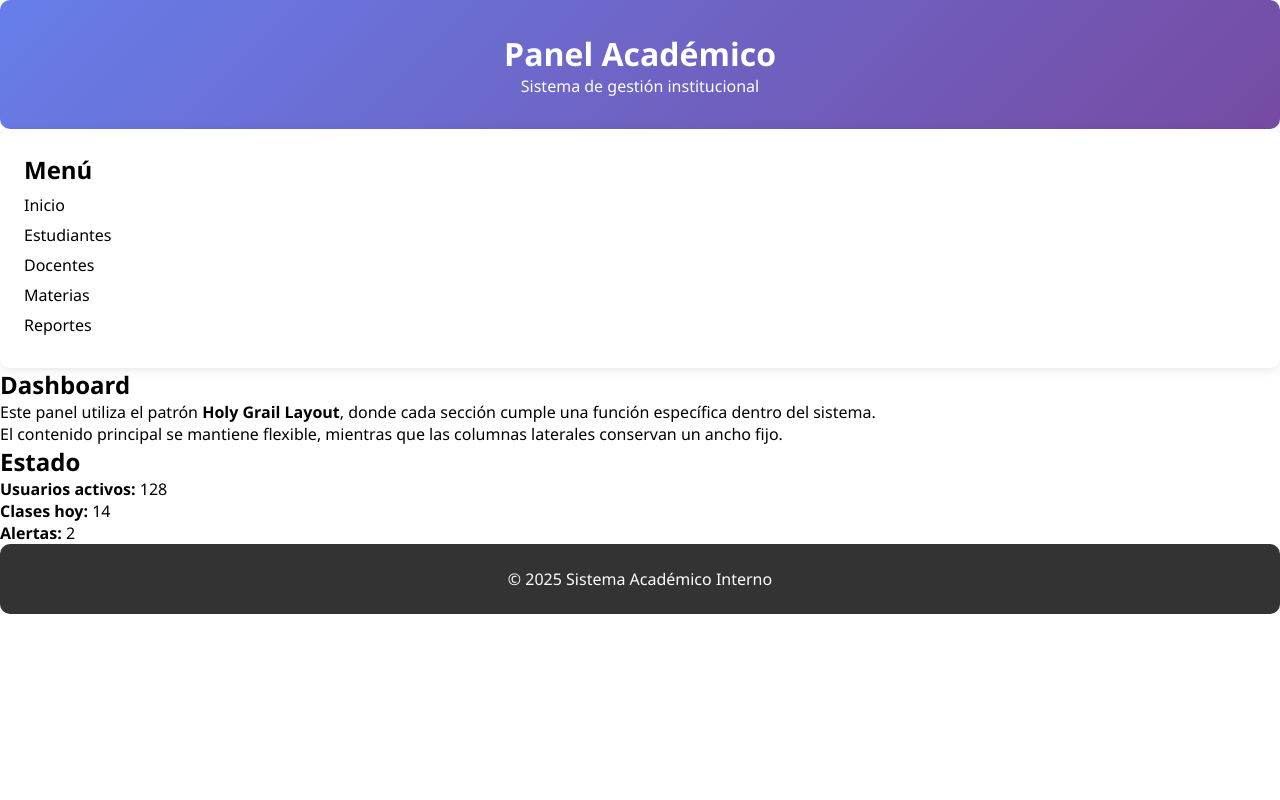
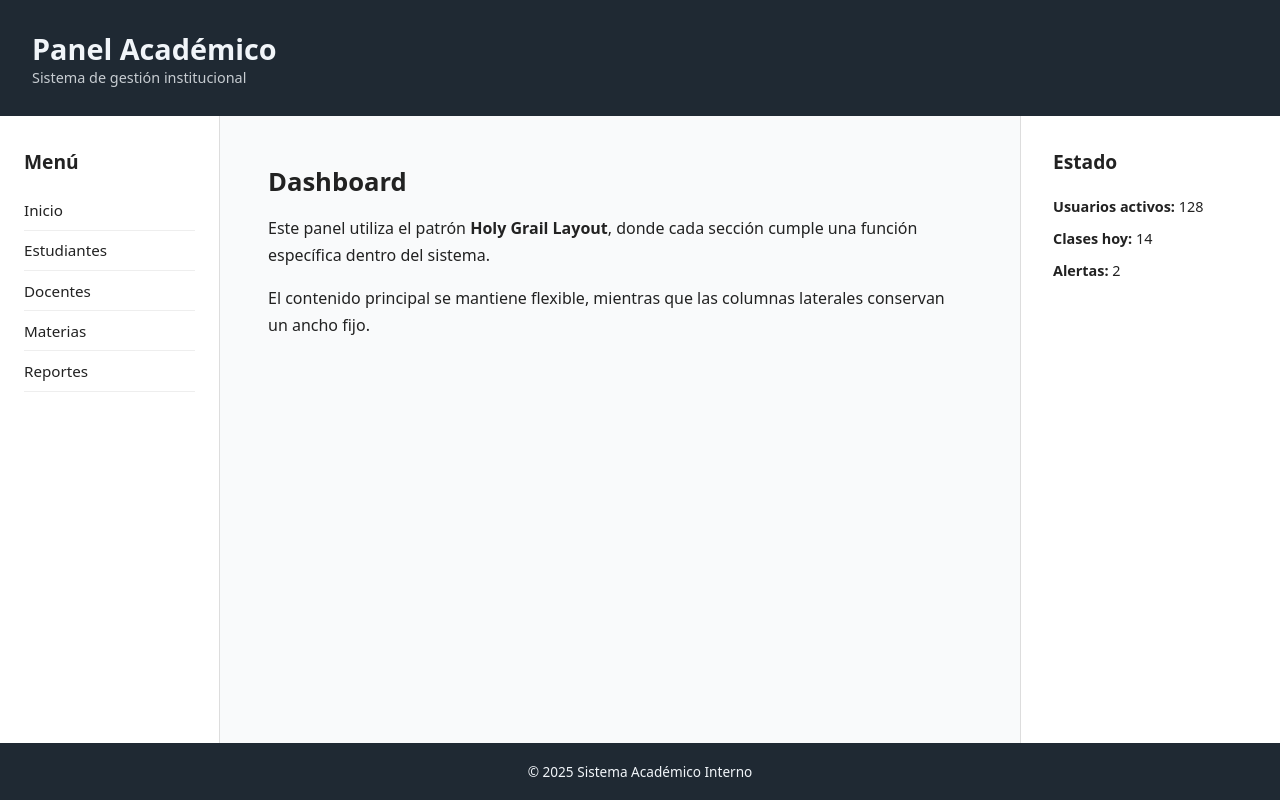
Before and after one commit to GastonCaberoPadilla/Dise-o-Web-II, a plain HTML site: page Mod4Ejem3/index.html in a window 1280 px wide. Drawn offline with Linux system fonts and the light colour scheme.

Commit message:
Update style.css

```diff
--- a/Mod4Ejem3/style.css
+++ b/Mod4Ejem3/style.css
@@ -1,3 +1,6 @@
+/* ==============================
+   RESET
+   ============================== */
 * {
     margin: 0;
     padding: 0;
@@ -5,41 +8,57 @@
 }
 
 body {
-    font-family: 'Segoe UI', Tahoma, Geneva, Verdana, sans-serif;
+    font-family: system-ui, sans-serif;
+    background: #ececec;
+    color: #222;
 }
 
 /* ==============================
-   HOLY GRAIL LAYOUT CON GRID
+   HOLY GRAIL CON GRID
    ============================== */
-.holy-grail {
+.layout {
+    min-height: 100vh;
     display: grid;
     grid-template-areas:
         "header header header"
-        "nav main sidebar"
+        "nav content aside"
         "footer footer footer";
-    grid-template-columns: 200px 1fr 200px;
+    grid-template-columns: 220px 1fr 260px;
     grid-template-rows: auto 1fr auto;
-    min-height: 100vh;
-    gap: 1rem;
-    padding: 1rem;
-    background: #f0f2f5;
 }
 
+/* ==============================
+   HEADER
+   ============================== */
 .header {
     grid-area: header;
-    background: linear-gradient(135deg, #667eea 0%, #764ba2 100%);
-    color: white;
-    padding: 2rem;
-    text-align: center;
-    border-radius: 10px;
+    background: #1f2933;
+    color: #f1f5f9;
+    padding: 1.8rem 2rem;
 }
 
+.header h1 {
+    font-size: 1.8rem;
+}
+
+.header p {
+    font-size: .9rem;
+    opacity: .8;
+}
+
+/* ==============================
+   NAV
+   ============================== */
 .nav {
     grid-area: nav;
-    background: white;
-    padding: 1.5rem;
-    border-radius: 10px;
-    box-shadow: 0 2px 10px rgba(0, 0, 0, 0.1);
+    background: #ffffff;
+    border-right: 1px solid #ddd;
+    padding: 2rem 1.5rem;
+}
+
+.nav h2 {
+    font-size: 1.2rem;
+    margin-bottom: 1rem;
 }
 
 .nav ul {
@@ -47,75 +66,79 @@ body {
 }
 
 .nav li {
-    margin: 0.5rem 0;
+    padding: .6rem 0;
+    border-bottom: 1px solid #eee;
+    font-size: .95rem;
 }
 
-.nav a {
-    color: #667eea;
-    text-decoration: none;
-    display: block;
-    padding: 0.5rem;
-    border-radius: 5px;
-    transition: background 0.3s;
+/* ==============================
+   CONTENT
+   ============================== */
+.content {
+    grid-area: content;
+    padding: 3rem;
+    background: #f9fafb;
 }
 
-.nav a:hover {
-    background: #f0f2f5;
-}
-
-.main {
-    grid-area: main;
-    background: white;
-    padding: 2rem;
-    border-radius: 10px;
-    box-shadow: 0 2px 10px rgba(0, 0, 0, 0.1);
-}
-
-.main h2 {
-    color: #333;
+.content h2 {
+    font-size: 1.6rem;
     margin-bottom: 1rem;
 }
 
-.main p {
-    line-height: 1.6;
-    color: #666;
+.content p {
+    max-width: 700px;
+    margin-bottom: 1rem;
+    line-height: 1.7;
+}
+
+/* ==============================
+   ASIDE
+   ============================== */
+.aside {
+    grid-area: aside;
+    background: #ffffff;
+    border-left: 1px solid #ddd;
+    padding: 2rem;
+}
+
+.aside h2 {
+    font-size: 1.2rem;
     margin-bottom: 1rem;
 }
 
-.sidebar {
-    grid-area: sidebar;
-    background: white;
-    padding: 1.5rem;
-    border-radius: 10px;
-    box-shadow: 0 2px 10px rgba(0, 0, 0, 0.1);
+.status p {
+    font-size: .9rem;
+    padding: .4rem 0;
 }
 
-.widget {
-    background: #f8f9fa;
-    padding: 1rem;
-    margin-bottom: 1rem;
-    border-radius: 8px;
+/* ==============================
+   FOOTER
+   ============================== */
+.footer {
+    grid-area: footer;
+    background: #1f2933;
+    color: #f1f5f9;
+    text-align: center;
+    padding: 1.2rem;
+    font-size: .85rem;
 }
 
-.footer {
-    grid-area: footer;
-    background: #333;
-    color: white;
-    padding: 1.5rem;
-    text-align: center;
-    border-radius: 10px;
-}
-
-/* RESPONSIVE */
-@media (max-width: 768px) {
-    .holy-grail {
+/* ==============================
+   RESPONSIVE
+   ============================== */
+@media (max-width: 900px) {
+    .layout {
         grid-template-areas:
             "header"
             "nav"
-            "main"
-            "sidebar"
+            "content"
+            "aside"
             "footer";
         grid-template-columns: 1fr;
-        grid-template-rows: auto auto 1fr auto auto;
+    }
+
+    .nav,
+    .aside {
+        border: none;
     }
 }
```
